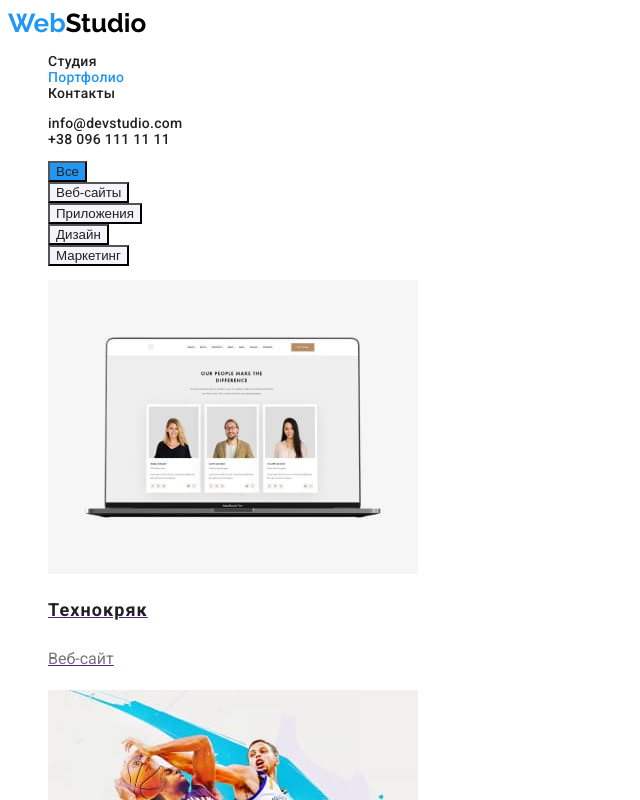
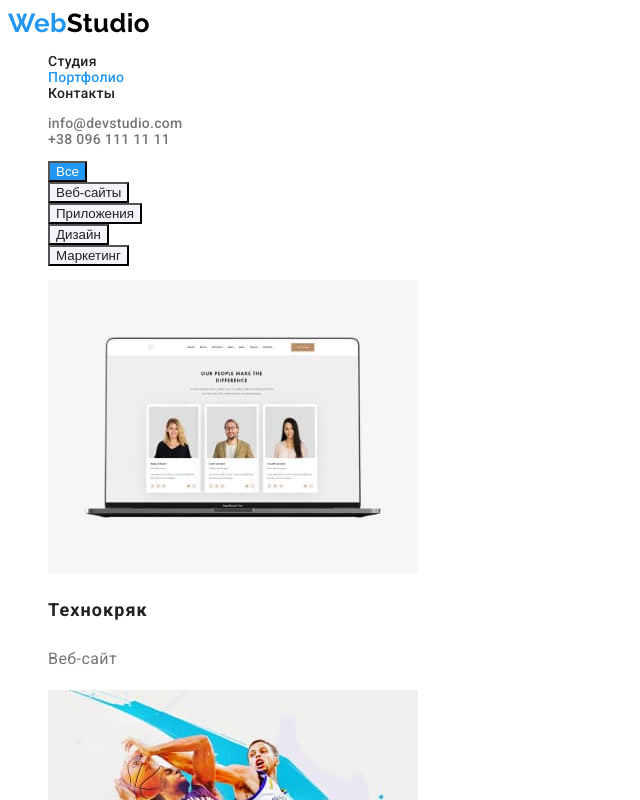
Before and after one commit to OlenkaSav/goit-markup-hw-02, a plain HTML site: page portfolio.html in a window 1280 px wide. Both pictures are taken after a click on the button "Все". Shown: the top 800 px of the page, without its empty margins (0-640 px from the left). Drawn offline with Linux system fonts and the light colour scheme.

Commit message:
mentor comments 2

```diff
--- a/css/styles.css
+++ b/css/styles.css
@@ -24,7 +24,7 @@ body {
   color: var(--primary-text-colour);
   font-family: 'Roboto', sans-serif;
   font-size: 14px;
-  letter-spacing: 0.03;
+  letter-spacing: 0.03em;
 }
 
 /* Logo */
@@ -57,7 +57,7 @@ body {
 
 .nav-contact .email,
 .nav-contact .tel {
-  color: var(--title-text-colour);
+  color: var(--primary-text-colour);
   font-weight: 500;
   line-height: 1, 14;
   letter-spacing: 0.02em;
@@ -159,7 +159,7 @@ body {
   background-color: var(--accent-colour);
   font-weight: bold;
   font-size: 16px;
-  line-height: 1, 88;
+  line-height: 1.88;
   cursor: pointer;
 }
 
@@ -171,6 +171,7 @@ body {
 .button-port:hover,
 .button-port:focus {
   background-color: var(--accent-colour);
+  color: var(--text-white-accent-colour);
 }
 /* portfolio */
 .port-title {
@@ -185,3 +186,7 @@ body {
   line-height: 1.87;
   color: var(--primary-text-colour);
 }
+
+.projects a {
+  text-decoration: none;
+}
```
